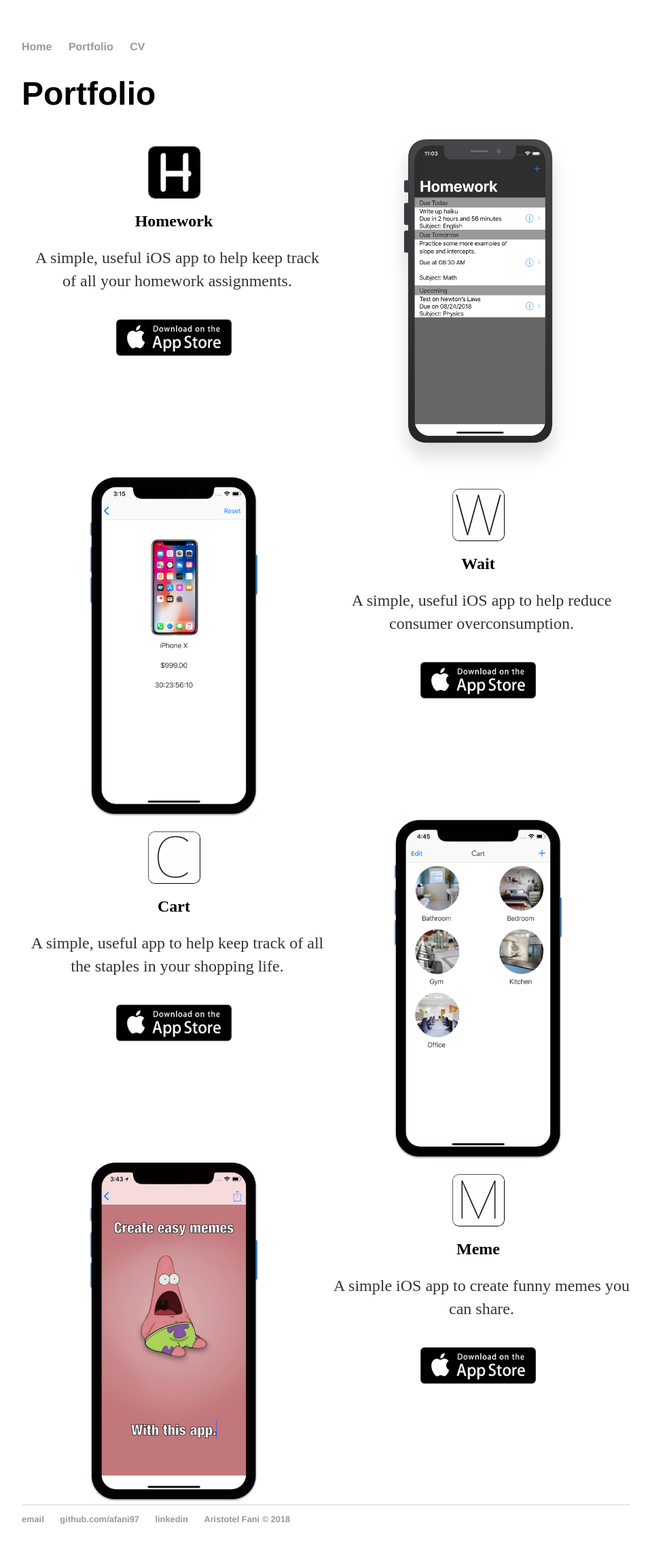
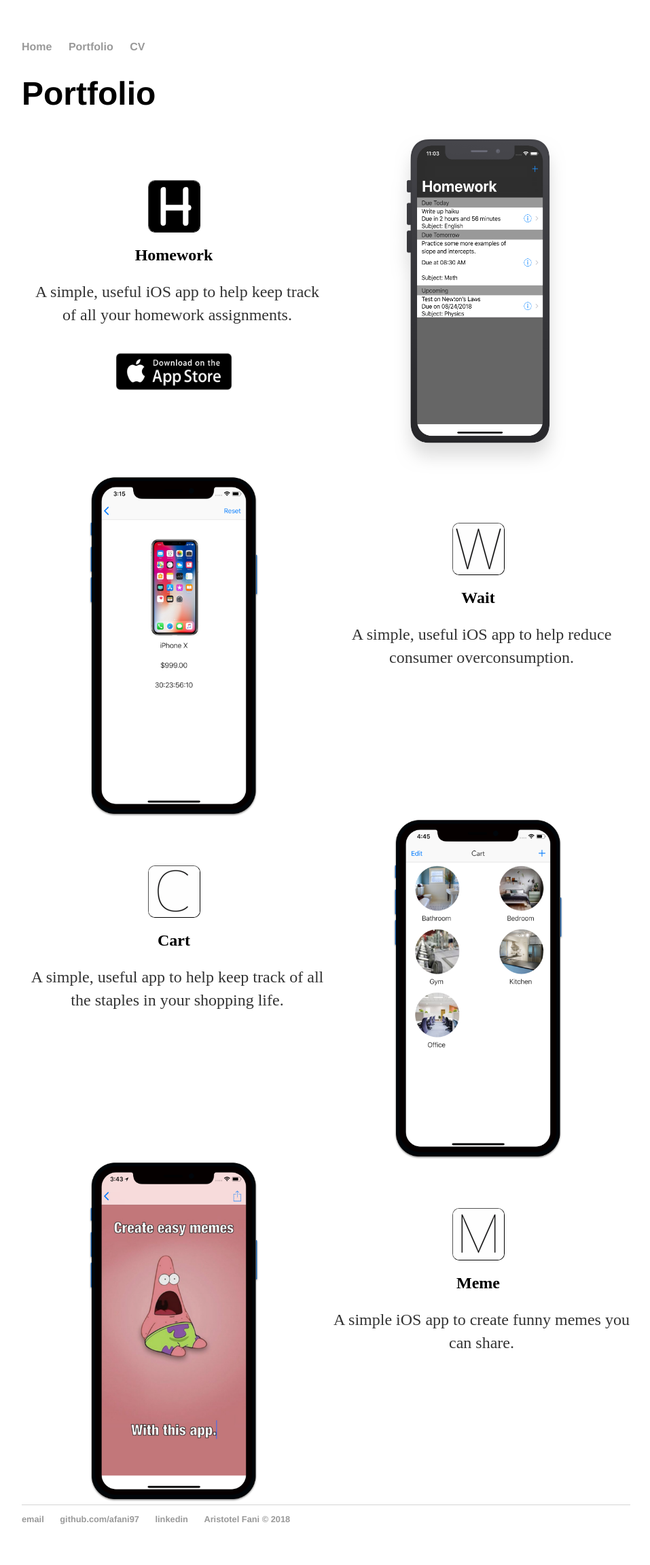
Before and after one commit to Afani97/afani97.github.io, a Jekyll site: the page built from about.html, in a window 1280 px wide. Shown: the whole page at 68% size, without its empty margins (160-1117 px from the left). Built offline with Jekyll 4.4.1, drawn with Linux system fonts in a browser that asks for light colours.

Commit message:
Removed dead links.

```diff
--- a/about.html
+++ b/about.html
@@ -8,7 +8,7 @@ title: Aristotel Fani, CS Student
   <h1> Portfolio </h1>
 
   <div class="row">
-    <div class="column">
+    <div class="column" style="margin-top: 50px;">
       <center>
       </br>
         <a href="https://itunes.apple.com/us/app/homework/id1254861516?mt=8" alt="Homework App Store Link"> <img src="/images/Homework.png" style="border: #000000 1px outset; border-radius: 10px; display: block;" alt="" width="75px" height="75px"/> </a>
@@ -19,7 +19,7 @@ title: Aristotel Fani, CS Student
     </div>
 
     <div class="column">
-      <center><img src="/images/Homework-icon.png" alt="" width="270px" height="500px" /></center>
+      <center><img src="/images/Homework-icon.png" alt="" width="260px" height="500px" /></center>
     </div>
   </div>
 
@@ -27,25 +27,24 @@ title: Aristotel Fani, CS Student
     <div class="column">
       <center><img src="/images/Wait-icon.png" alt="" width="250px" height="500px" /></center>
     </div>
-    <div class="column">
+    <div class="column" style="margin-top: 50px;">
       <center>
         </br>
-        <a href="https://itunes.apple.com/us/app/wait/id1248569860?mt=8" alt="Wait App Store Link"> <img src="/images/Wait.png" style="border: #000000 1px outset; border-radius: 10px; display: block;" alt="" width="75px" height="75px"/> </a>
+        <img src="/images/Wait.png" style="border: #000000 1px outset; border-radius: 10px; display: block;" alt="" width="75px" height="75px"/>
         <h2>Wait</h2>
         <p>A simple, useful iOS app to help reduce consumer overconsumption.</p>
-        <a href="https://itunes.apple.com/us/app/wait/id1248569860?mt=8" alt="Wait App Store Link"> <img src="/images/appstoredownload.png" alt="" width="200" height="85" /> </a>
+
       </center>
     </div>
   </div>
 
   <div class="row">
-    <div class="column">
+    <div class="column" style="margin-top: 50px;">
       <center>
         </br>
-        <a href="https://itunes.apple.com/us/app/cart/id1257155663?mt=8" alt="Cart App Store Link"> <img src="/images/Cart.png" style="border: #000000 1px outset; border-radius: 10px; display: block;" alt="" width="75px" height="75px"/> </a>
+        <img src="/images/Cart.png" style="border: #000000 1px outset; border-radius: 10px; display: block;" alt="" width="75px" height="75px"/>
         <h2>Cart</h2>
         <p >A simple, useful app to help keep track of all the staples in your shopping life.</p>
-        <a href="https://itunes.apple.com/us/app/cart/id1257155663?mt=8 " alt="Cart App Store Link"> <img src="/images/appstoredownload.png" alt="" width="200" height="85"  /> </a>
       </center>
     </div>
 
@@ -58,13 +57,13 @@ title: Aristotel Fani, CS Student
     <div class="column">
       <center><img src="/images/Meme-icon.png" alt="" width="250px" height="500px" /></center>
     </div>
-    <div class="column">
+    <div class="column" style="margin-top: 50px;">
       <center>
         </br>
-        <a href="https://itunes.apple.com/us/app/meme/id1250564072?mt=8" alt="Meme App Store Link"> <img src="/images/Meme.png" style="border: #000000 1px outset; border-radius: 10px; display: block;" alt="" width="75px" height="75px"/> </a>
+        <img src="/images/Meme.png" style="border: #000000 1px outset; border-radius: 10px; display: block;" alt="" width="75px" height="75px"/>
         <h2>Meme</h2>
         <p >A simple iOS app to create funny memes you can share.</p>
-        <a href="https://itunes.apple.com/us/app/meme/id1250564072?mt=8" alt="Meme App Store Link"> <img src="/images/appstoredownload.png" alt="" width="200" height="85" /> </a>
+
       </center>
     </div>
   </div>
```
Also changed, not shown: 1 other file.
